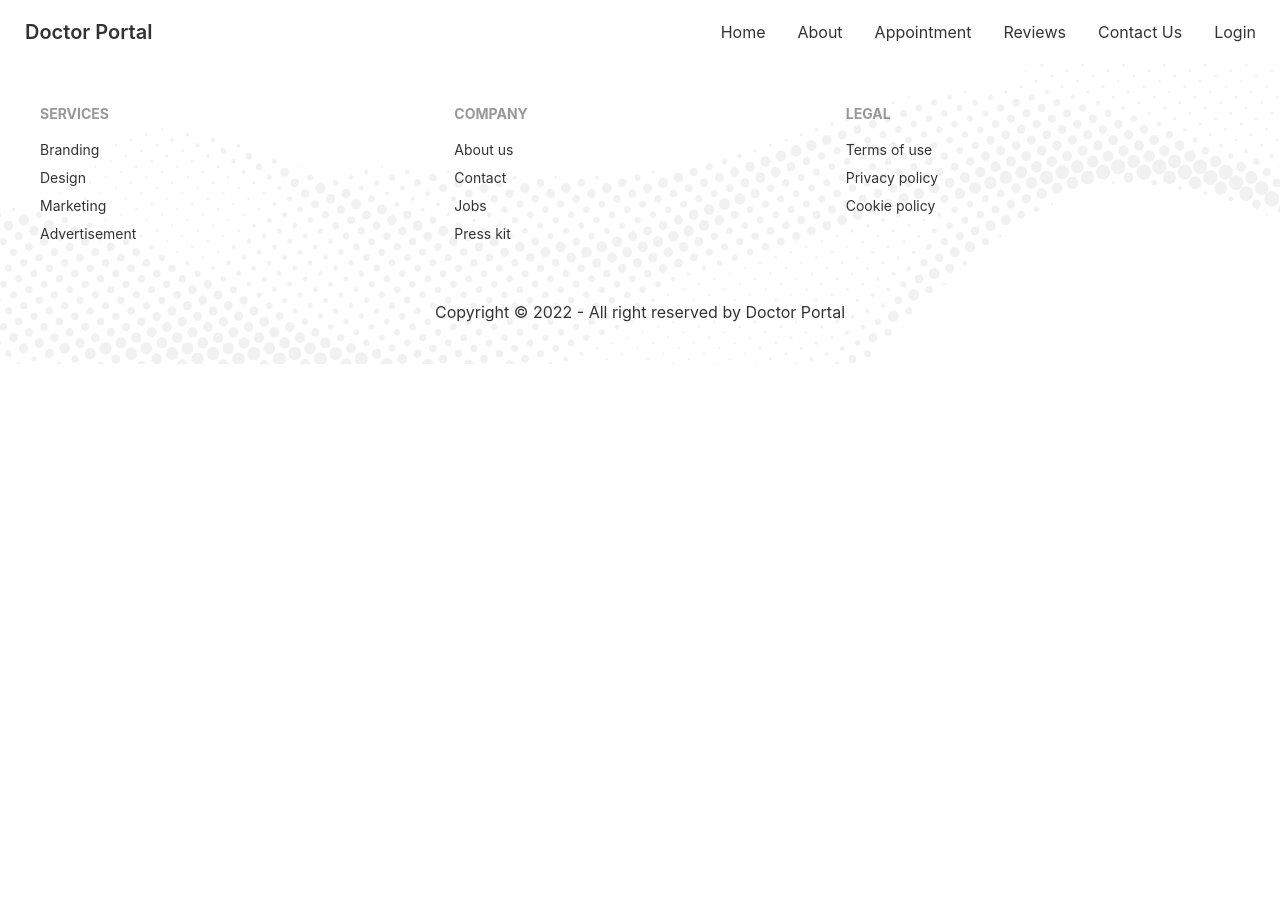
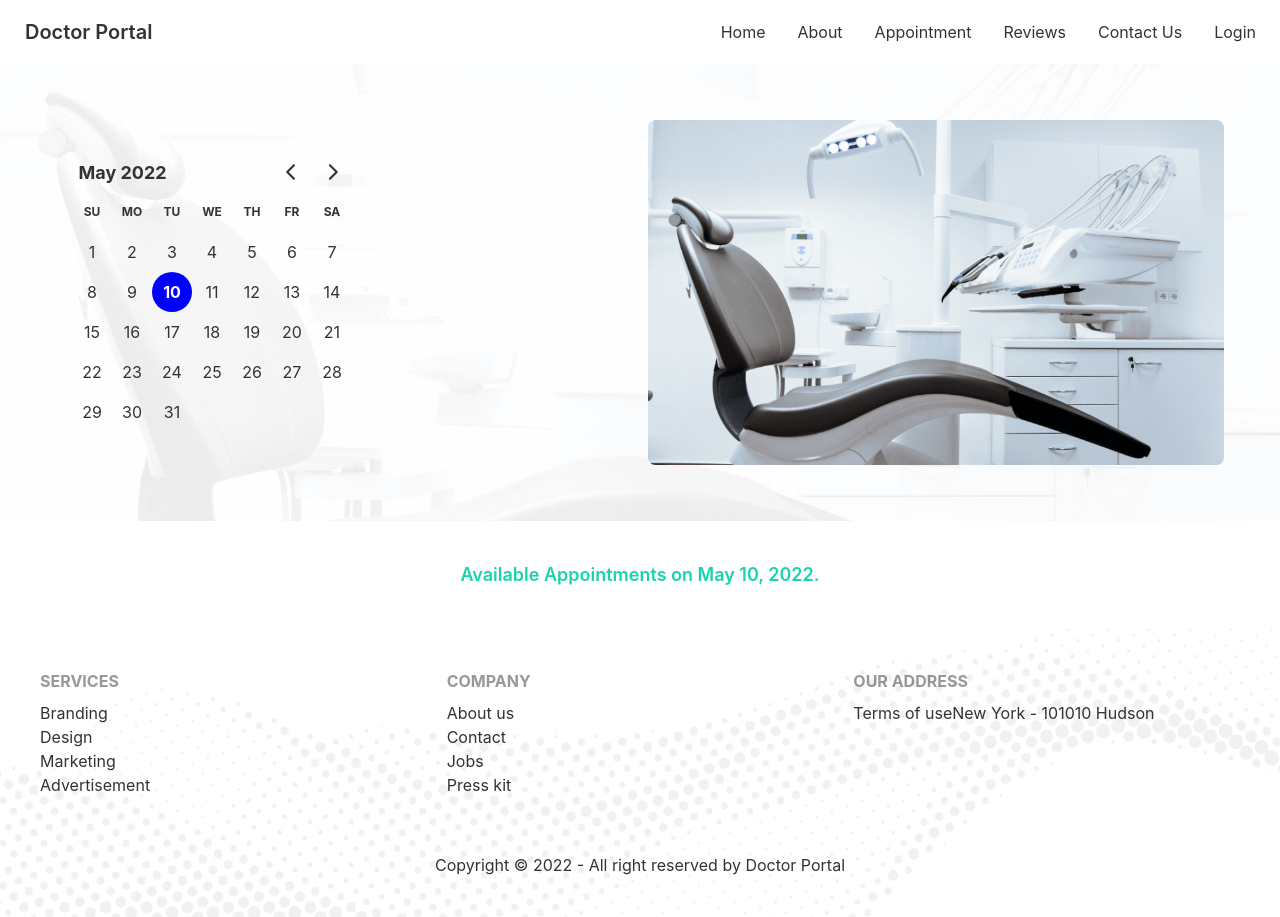
Before and after one commit to prokashpul/doctor-portal-service, a React (Create React App) app: page /appointment in a window 1280 px wide. Before the commit the page ends 800 px from the top, so only its background shows below. Built offline with nearby package versions, Linux system fonts and the light colour scheme.

Commit message:
appoirment rout create and update

```diff
--- a/package.json
+++ b/package.json
@@ -7,7 +7,9 @@
     "@testing-library/react": "^13.2.0",
     "@testing-library/user-event": "^13.5.0",
     "daisyui": "^2.14.3",
+    "date-fns": "^2.28.0",
     "react": "^18.1.0",
+    "react-day-picker": "^8.0.4",
     "react-dom": "^18.1.0",
     "react-router-dom": "^6.3.0",
     "react-scripts": "5.0.1",
--- a/src/App.js
+++ b/src/App.js
@@ -1,4 +1,5 @@
 import { Route, Routes } from "react-router-dom";
+import Appointment from "./Components/Pages/Appointment/Appointment";
 import Home from "./Components/Pages/Home/Home";
 import Footer from "./Components/Sheared/Footer/Footer";
 import Header from "./Components/Sheared/Header/Header";
@@ -9,6 +10,7 @@ function App() {
       <Header></Header>
       <Routes>
         <Route path="/" element={<Home></Home>} />
+        <Route path="/appointment" element={<Appointment />} />
       </Routes>
       <Footer></Footer>
     </div>
--- a/src/Components/Pages/Appointment/Appointment.js
+++ b/src/Components/Pages/Appointment/Appointment.js
@@ -1,7 +1,18 @@
-import React from "react";
+import React, { useState } from "react";
+import AppointmentBanner from "./appointmentBg/AppointmentBanner";
+import AvailableAppointment from "./AvailableAppointment/AvailableAppointment";
 
 const Appointment = () => {
-  return <div>Appointment</div>;
+  const [date, setDate] = useState(new Date());
+  return (
+    <>
+      <AppointmentBanner date={date} setDate={setDate}></AppointmentBanner>
+      <AvailableAppointment
+        date={date}
+        setDate={setDate}
+      ></AvailableAppointment>
+    </>
+  );
 };
 
 export default Appointment;
--- /dev/null
+++ b/src/Components/Pages/Appointment/AvailableAppointment/AvailableAppointment.js
@@ -0,0 +1,14 @@
+import { format } from "date-fns";
+import React from "react";
+
+const AvailableAppointment = ({ date }) => {
+  return (
+    <div className="my-10">
+      <h3 className="text-center text-lg text-secondary font-semibold">
+        Available Appointments on {format(date, "PP")}.
+      </h3>
+    </div>
+  );
+};
+
+export default AvailableAppointment;
--- /dev/null
+++ b/src/Components/Pages/Appointment/appointmentBg/AppointmentBanner.js
@@ -0,0 +1,29 @@
+import React from "react";
+import chair from "../../../../assets/images/chair.png";
+import appointmentBg from "../../../../assets/images/bg.png";
+import { DayPicker } from "react-day-picker";
+import "react-day-picker/dist/style.css";
+const AppointmentBanner = ({ date, setDate }) => {
+  return (
+    <section
+      style={{
+        background: `url(${appointmentBg})`,
+        backgroundSize: "cover",
+        backgroundRepeat: "no-repeat",
+        backgroundPosition: "center",
+      }}
+      className="hero p-10"
+    >
+      <div className="hero-content flex-col lg:flex-row-reverse">
+        <figure className="">
+          <img src={chair} alt="Album" className="w-full md:w-[590px]" />
+        </figure>
+        <div className="w-full md:w-[590px]">
+          <DayPicker mode="single" selected={date} onSelect={setDate} />
+        </div>
+      </div>
+    </section>
+  );
+};
+
+export default AppointmentBanner;
--- a/src/Components/Pages/Home/Appointment/Appointment.js
+++ b/src/Components/Pages/Home/Appointment/Appointment.js
@@ -1,5 +1,5 @@
 import React from "react";
-import treatment from "../../../../assets/images/doctor.png";
+import treatment from "../../../../assets/images/doctor-small.png";
 import PrimaryButton from "../../../Utilities/PrimaryButton/PrimaryButton";
 import appointmentBg from "../../../../assets/images/appointment.png";
 
--- a/src/Components/Sheared/Footer/Footer.js
+++ b/src/Components/Sheared/Footer/Footer.js
@@ -10,10 +10,10 @@ const Footer = () => {
         backgroundRepeat: "no-repeat",
         backgroundPosition: "center",
       }}
-      className="p-10 bg-neutral text-neutral-content"
+      className="p-10 bg-neutral text-neutral-content max-w-[1280px] mx-auto"
     >
-      <div className="footer">
-        <div>
+      <div className="grid md:grid-cols-3 grid-cols-1 gap-5 ">
+        <div className="flex flex-col ">
           <span className="footer-title">Services</span>
           <Link to="/" className="link link-hover">
             Branding
@@ -28,7 +28,7 @@ const Footer = () => {
             Advertisement
           </Link>
         </div>
-        <div>
+        <div className="flex flex-col ">
           <span className="footer-title">Company</span>
           <Link to="/" className="link link-hover">
             About us
@@ -43,16 +43,10 @@ const Footer = () => {
             Press kit
           </Link>
         </div>
-        <div>
-          <span className="footer-title">Legal</span>
+        <div className="flex flex-col ">
+          <span className="footer-title">OUR ADDRESS</span>
           <Link to="/" className="link link-hover">
-            Terms of use
-          </Link>
-          <Link to="/" className="link link-hover">
-            Privacy policy
-          </Link>
-          <Link to="/" className="link link-hover">
-            Cookie policy
+            Terms of useNew York - 101010 Hudson
           </Link>
         </div>
       </div>
--- a/src/Components/Sheared/Header/Header.js
+++ b/src/Components/Sheared/Header/Header.js
@@ -10,7 +10,7 @@ const navMenu = (
       <Link to="/">About</Link>
     </li>
     <li>
-      <Link to="/">Appointment</Link>
+      <Link to="/appointment">Appointment</Link>
     </li>
     <li>
       <Link to="/">Reviews</Link>
```
Also changed, not shown: public/services.json (added, +54 -0 lines), 2 other files (tests, documents, lock files or other folders).
